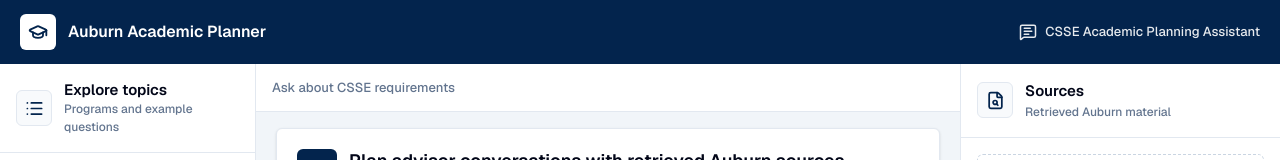
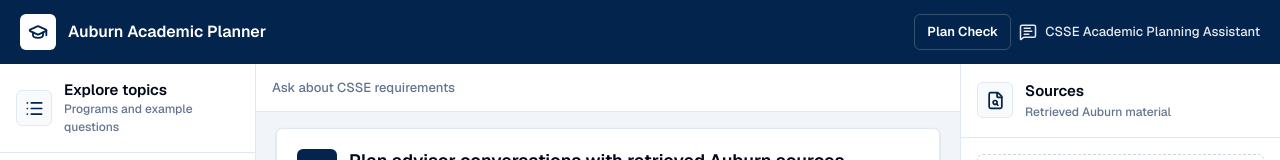
Before and after one commit to fernando-ace/Auburn-Academic-Planner, a Next.js app: page /chat in a window 1280 px wide. Shown: the top 160 px of the page. Built offline with nearby package versions, Linux system fonts and the light colour scheme.

Commit message:
Add navigation between chat and plan check

```diff
--- a/src/app/plan-check/page.tsx
+++ b/src/app/plan-check/page.tsx
@@ -291,7 +291,7 @@
             href="/chat"
           >
             <ArrowLeft aria-hidden="true" size={16} />
-            Back to chat
+            Back to Chat
           </Link>
         </div>
       </header>
--- a/src/components/chat-workspace.tsx
+++ b/src/components/chat-workspace.tsx
@@ -784,6 +784,12 @@
           </div>
         </div>
         <div className="flex shrink-0 items-center gap-2">
+          <Link
+            className="inline-flex h-9 items-center rounded-md border border-white/20 px-3 text-[13px] font-semibold text-white transition hover:bg-white/10"
+            href="/plan-check"
+          >
+            Plan Check
+          </Link>
           <div className="hidden items-center gap-2 text-[13px] font-medium text-white/90 xl:flex">
             <MessageSquareText aria-hidden="true" size={18} />
             CSSE Academic Planning Assistant
```
